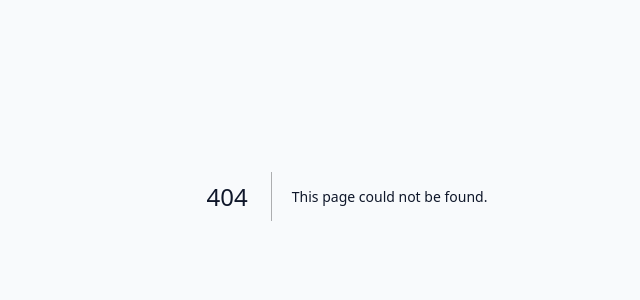
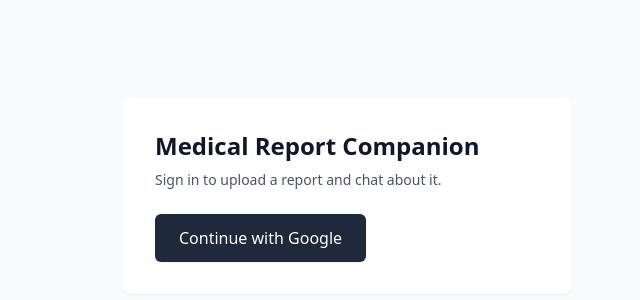
Before and after one commit to Bhikule19/medical-report-companion, a Next.js app: page /sign-in in a window 1280 px wide. Before the commit this address had no page. Shown: the part 204-504 px from the top of the page, without its empty margins (293-933 px from the left). Built offline with nearby package versions, Linux system fonts and the light colour scheme.

Commit message:
feat(ui): /sign-in page and /auth/callback code-exchange page

```diff
--- /dev/null
+++ b/src/app/auth/callback/page.tsx
@@ -0,0 +1,34 @@
+'use client';
+
+import { useEffect } from 'react';
+import { useRouter } from 'next/navigation';
+import { getBrowserSupabase } from '@/lib/supabase/browserClient';
+
+export default function AuthCallbackPage() {
+  const router = useRouter();
+
+  useEffect(() => {
+    const url = new URL(window.location.href);
+    const code = url.searchParams.get('code');
+
+    if (!code) {
+      router.replace('/sign-in?error=oauth_failed');
+      return;
+    }
+
+    const supabase = getBrowserSupabase();
+    supabase.auth.exchangeCodeForSession(code).then(({ error }) => {
+      if (error) {
+        router.replace('/sign-in?error=oauth_failed');
+      } else {
+        router.replace('/');
+      }
+    });
+  }, [router]);
+
+  return (
+    <main className="flex min-h-screen items-center justify-center text-slate-600">
+      <p>Signing you in…</p>
+    </main>
+  );
+}
--- /dev/null
+++ b/src/app/sign-in/page.tsx
@@ -0,0 +1,43 @@
+'use client';
+
+import { Suspense } from 'react';
+import { useSearchParams } from 'next/navigation';
+import { SignInButton } from '@/components/SignInButton';
+
+const ERROR_MESSAGES: Record<string, string> = {
+  oauth_failed: 'Sign-in failed. Please try again.',
+  session_expired: 'Your session expired. Please sign in again.',
+};
+
+function SignInContent() {
+  const params = useSearchParams();
+  const errorKey = params.get('error');
+  const errorMessage = errorKey ? ERROR_MESSAGES[errorKey] : null;
+
+  return (
+    <main className="flex min-h-screen flex-col items-center justify-center bg-slate-50 p-6">
+      <div className="w-full max-w-md rounded-lg bg-white p-8 shadow-sm">
+        <h1 className="text-2xl font-semibold text-slate-900">Medical Report Companion</h1>
+        <p className="mt-2 text-sm text-slate-600">
+          Sign in to upload a report and chat about it.
+        </p>
+        {errorMessage && (
+          <div role="alert" className="mt-4 rounded-md bg-red-50 p-3 text-sm text-red-800">
+            {errorMessage}
+          </div>
+        )}
+        <div className="mt-6">
+          <SignInButton />
+        </div>
+      </div>
+    </main>
+  );
+}
+
+export default function SignInPage() {
+  return (
+    <Suspense fallback={null}>
+      <SignInContent />
+    </Suspense>
+  );
+}
```
